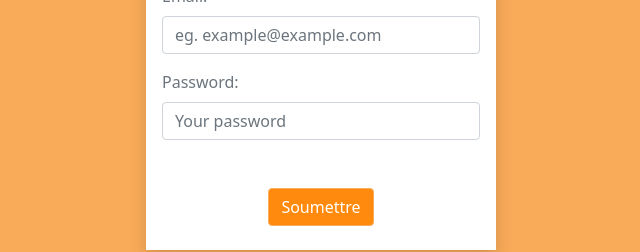
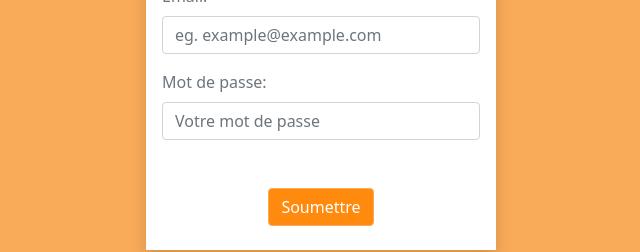
Before and after one commit to andry-iany/fs-library-management, a React (Create React App) app in the folder client/: page /auth/login in a window 1280 px wide. Shown: the part 314-566 px from the top of the page, without its empty margins (319-959 px from the left). Built offline with nearby package versions, Linux system fonts and the light colour scheme.

Commit message:
Client: change the name of authToken to be lib_authToken when being manipulated to or from localStorage

```diff
--- a/client/src/components/Header/Header.js
+++ b/client/src/components/Header/Header.js
@@ -19,6 +19,6 @@ export default function Header() {
 }
 
 function handleLogout(e) {
-	localStorage.removeItem("authToken");
+	localStorage.removeItem("lib_authToken");
 	window.location.reload();
 }
--- a/client/src/contexts/AuthContext.js
+++ b/client/src/contexts/AuthContext.js
@@ -6,7 +6,7 @@ function AuthContextProvider(props) {
 	const [isLoggedIn, setIsLoggedIn] = useState(false);
 
 	useEffect(() => {
-		const token = localStorage.getItem("authToken");
+		const token = localStorage.getItem("lib_authToken");
 		setIsLoggedIn(() => token || false);
 	}, []);
 
--- a/client/src/hooks/HTTPHooks.js
+++ b/client/src/hooks/HTTPHooks.js
@@ -39,7 +39,7 @@ function useMakeHttpRequest(method = "get") {
 }
 
 function getAxiosInstanceWithAuth() {
-	const authToken = localStorage.getItem("authToken");
+	const authToken = localStorage.getItem("lib_authToken");
 	return axios.create({
 		headers: {
 			Authorization: authToken ? `Bearer ${authToken}` : "",
--- a/client/src/pages/Login.js
+++ b/client/src/pages/Login.js
@@ -16,11 +16,11 @@ const groups = [
 		],
 	},
 	{
-		label: "Password:",
+		label: "Mot de passe:",
 		formControls: [
 			{
 				name: "password",
-				placeholder: "Your password",
+				placeholder: "Votre mot de passe",
 				type: "password",
 			},
 		],
@@ -38,7 +38,7 @@ export default function Login() {
 			setShowAlert(() => true);
 			alertTimeout = setTimeout(() => setShowAlert(() => false), 5000);
 		} else if (data) {
-			localStorage.setItem("authToken", data.data.data);
+			localStorage.setItem("lib_authToken", data.data.data);
 			window.location.reload();
 		}
 
```
